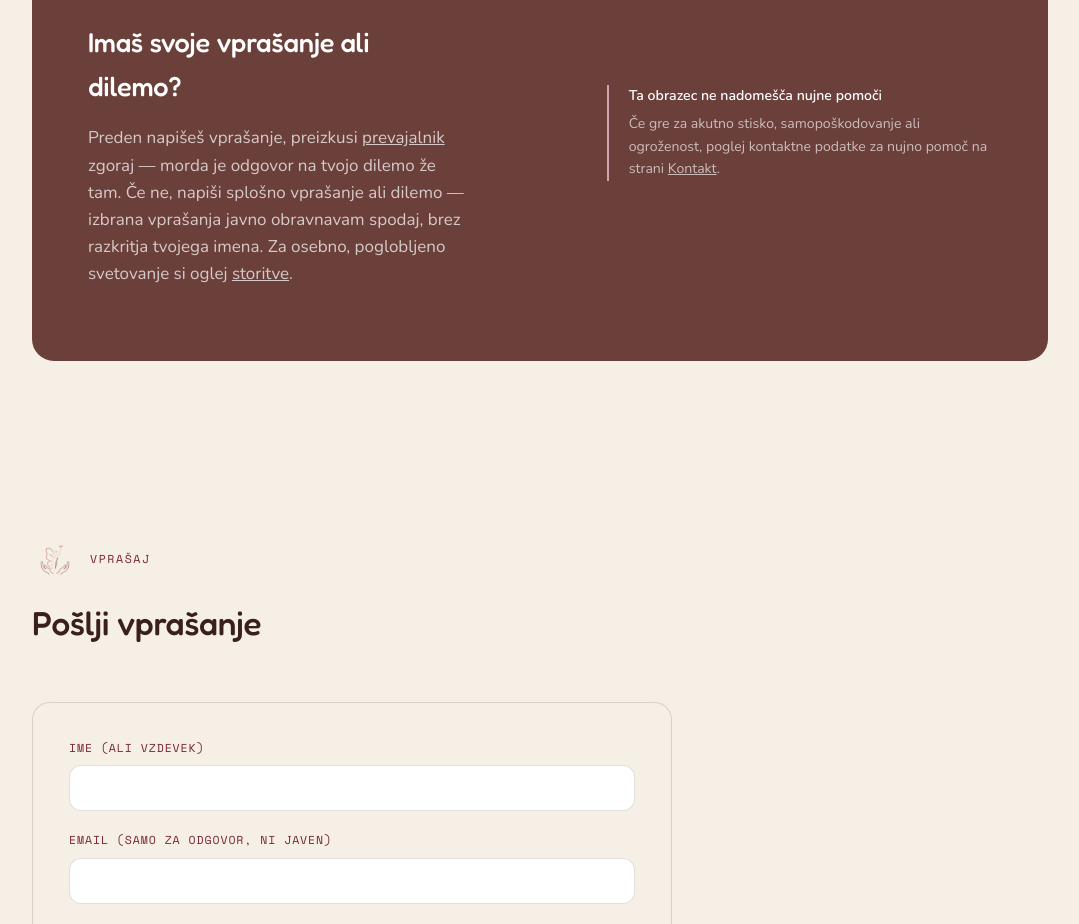
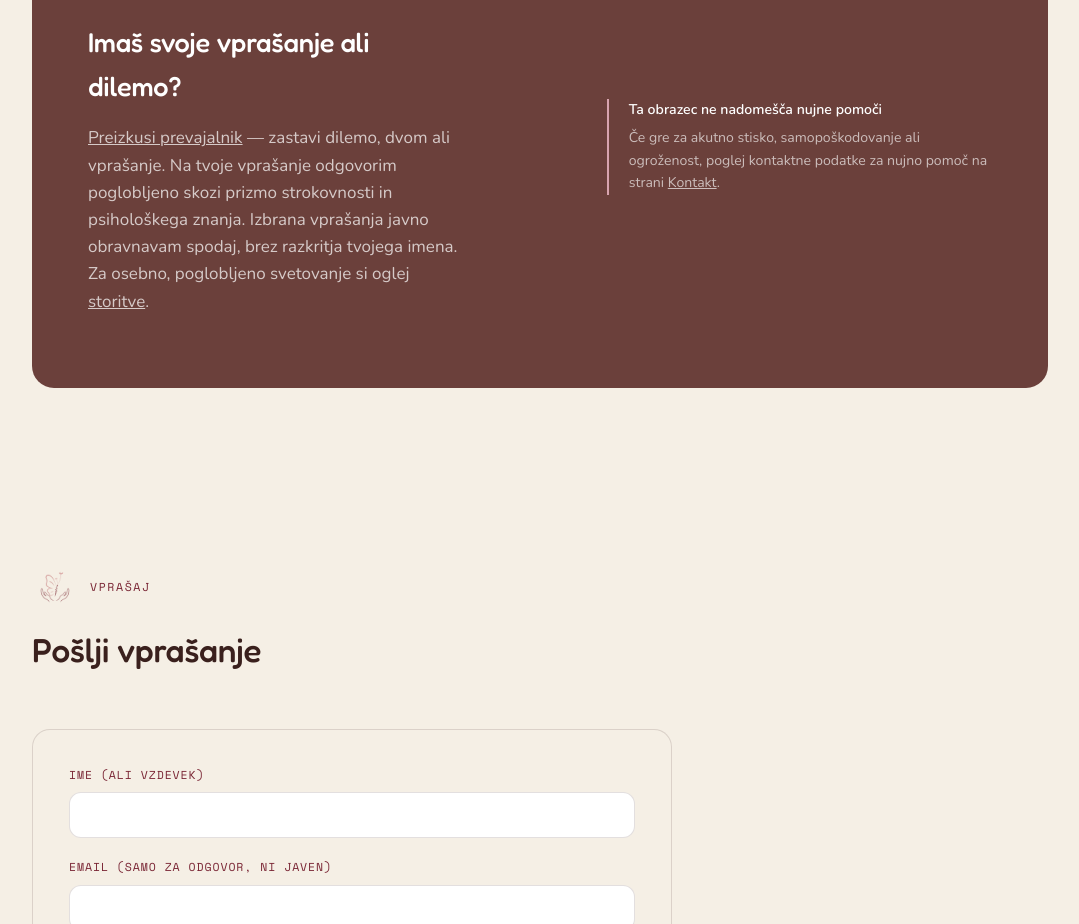
Before and after one commit to EmirMujagic/Vmesni-prostor, a Next.js app: page / in a window 1280 px wide. Shown: the part 1913-2837 px from the top of the page, without its empty margins (100-1179 px from the left). Built offline with nearby package versions, Linux system fonts and the light colour scheme; no server answers.

Commit message:
Rewrite ask-section copy to lead with translator link and emphasize expertise

```diff
--- a/app/page.js
+++ b/app/page.js
@@ -66,13 +66,12 @@ export default function HomePage() {
               <span className="eyebrow on-dusk">Zastavi vprašanje</span>
               <h2>Imaš svoje vprašanje ali dilemo?</h2>
               <p>
-                Preden napišeš vprašanje, preizkusi{" "}
                 <a href="#prevajalnik" style={{ color: "inherit", textDecoration: "underline" }}>
-                  prevajalnik
+                  Preizkusi prevajalnik
                 </a>{" "}
-                zgoraj — morda je odgovor na tvojo dilemo že tam. Če ne, napiši splošno vprašanje ali
-                dilemo — izbrana vprašanja javno obravnavam spodaj, brez razkritja tvojega imena. Za
-                osebno, poglobljeno svetovanje si oglej{" "}
+                — zastavi dilemo, dvom ali vprašanje. Na tvoje vprašanje odgovorim poglobljeno skozi
+                prizmo strokovnosti in psihološkega znanja. Izbrana vprašanja javno obravnavam spodaj,
+                brez razkritja tvojega imena. Za osebno, poglobljeno svetovanje si oglej{" "}
                 <Link href="/storitve" style={{ color: "inherit", textDecoration: "underline" }}>
                   storitve
                 </Link>
```
